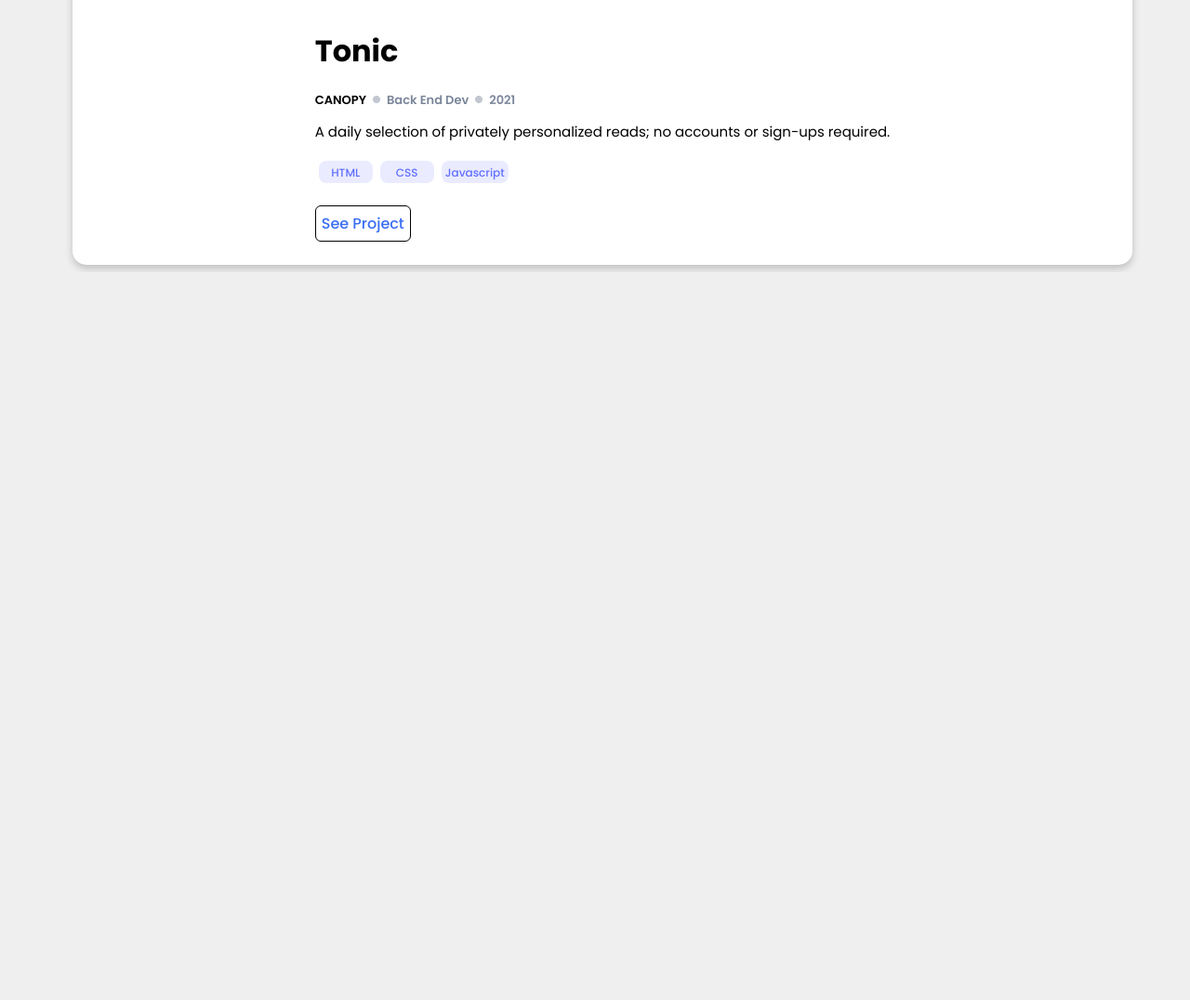
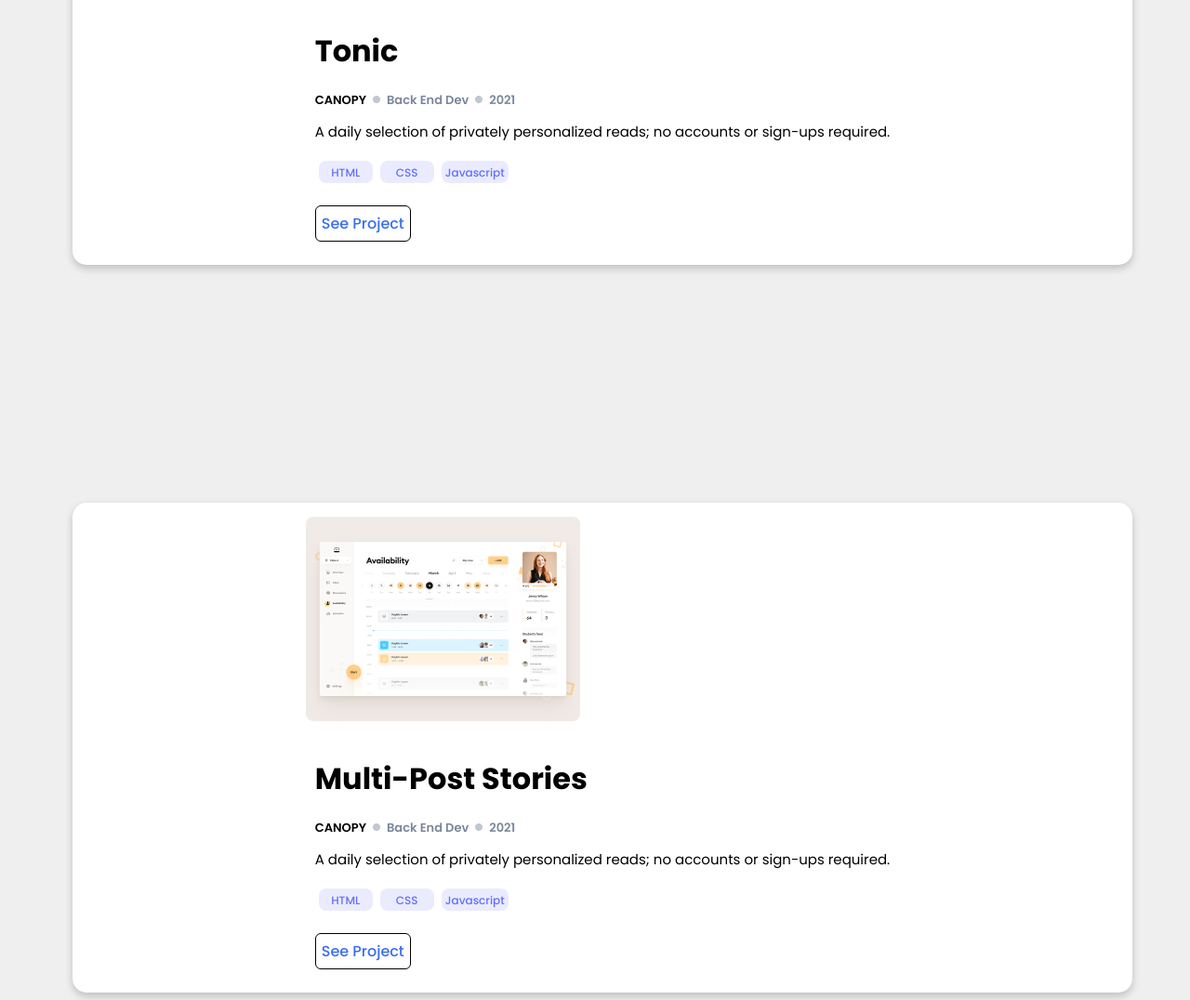
Before and after one commit to CobbyElsonfx/Portfolio-Website, a website: page index.html in a window 1280 px wide. Shown: the part 1226-2302 px from the top of the page at 93% size. Before the commit the page ends 1519 px from the top, so only its background shows below. Drawn offline with Linux system fonts and the light colour scheme; files whose address does not match are found by name.

Commit message:
added the second individual project and styled it

```diff
--- a/index.html
+++ b/index.html
@@ -63,7 +63,7 @@
         </section>
     </div>
     <section>
-        <div class="first-project">
+        <div class="my-individual-project">
             <div class="content-wrapper">
                 <div class="project-snaphot">
                     <img src="./assets/Snapshoot Portfolio.png" alt="porfolio-snapshot">
@@ -91,5 +91,32 @@
             </div>
         </div>
     </section>
-</body>
-</html>
+
+    <section>
+        <div class="my-individual-project">
+            <div class="content-wrapper">
+                <div class="project-snaphot">
+                    <img src="./assets/Multi-post.png" alt="porfolio-snapshot">
+                </div>
+                <div class="project-details">
+                    <h2 class="project-title">Multi-Post Stories</h2>
+                    <div class="sub-title">
+                        <span>CANOPY</span>
+                        <img src="./assets/Counter.png" alt="counter">
+                        <span class="dev-title">Back End Dev</span>
+                        <img src="./assets/Counter.png" alt="counter">
+                        <span class="year-produced">2021</span>
+                    </div>
+                    <p class="project-description">
+                        A daily selection of privately personalized reads; no accounts or sign-ups required.
+                    </p>
+                    <div class="stacks">
+                        <span>HTML</span>
+                        <span>CSS</span>
+                        <span>Javascript</span>
+                    </div>
+                    <button type="button">See Project</button>
+                </div>
+            </div>
+        </div>
+    </section>
--- a/style.css
+++ b/style.css
@@ -158,7 +158,7 @@ button > .toggler-icon {
 }
 
 /* projects section starts */
-.first-project {
+.my-individual-project {
   margin: auto;
   position: relative;
   margin-top: 20%;
@@ -174,20 +174,20 @@ button > .toggler-icon {
   box-shadow: 0 4px 8px 0 rgba(0, 0, 0, 0.2);
 }
 
-.first-project .content-wrapper {
+.my-individual-project .content-wrapper {
   padding: 15px 4px 15px 4px;
 }
 
-.first-project .snapshot {
+.my-individual-project .snapshot {
   padding: 0;
   box-shadow: 2px;
 }
 
-.first-project .project-details {
+.my-individual-project .project-details {
   padding: 10px;
 }
 
-.first-project .project-title {
+.my-individual-project .project-title {
   font-size: 32px;
   font-style: normal;
   font-weight: 900;
@@ -195,13 +195,13 @@ button > .toggler-icon {
   font-family: 'Poppins', sans-serif;
 }
 
-.first-project .sub-title {
+.my-individual-project .sub-title {
   display: flex;
   flex-direction: row;
   position: relative;
 }
 
-.first-project .sub-title > img {
+.my-individual-project .sub-title > img {
   width: 8px;
   height: 8px;
   align-self: center;
@@ -210,20 +210,20 @@ button > .toggler-icon {
   padding-right: 7px;
 }
 
-.first-project .sub-title > span {
+.my-individual-project .sub-title > span {
   font-size: 13px;
   font-weight: 600;
   line-height: 12px;
   font-family: 'Poppins', sans-serif;
 }
 
-.first-project .sub-title > .dev-title,
+.my-individual-project .sub-title > .dev-title,
 .year-produced {
   font-family: 'Poppins', sans-serif;
   color: #7a869a;
 }
 
-.first-project .project-description {
+.my-individual-project .project-description {
   font-size: 15px;
   font-weight: 400;
   line-height: 25px;
@@ -231,14 +231,14 @@ button > .toggler-icon {
   word-wrap: break-word;
 }
 
-.first-project .stacks {
+.my-individual-project .stacks {
   display: flex;
   flex-direction: row;
   align-items: center;
   padding: 0;
 }
 
-.first-project .stacks > span {
+.my-individual-project .stacks > span {
   background-color: #ebebff;
   min-width: 50px;
   height: 16px;
@@ -252,7 +252,7 @@ button > .toggler-icon {
   margin: 4px;
 }
 
-.first-project button {
+.my-individual-project button {
   font-family: 'Poppins', sans-serif;
   font-weight: 500;
   font-size: 16px;
```
Also changed, not shown: assets/Multi-post.png (added), assets/colorful.png (added), assets/mylogo.png, assets/orange-project.png (added), 2 other files.
